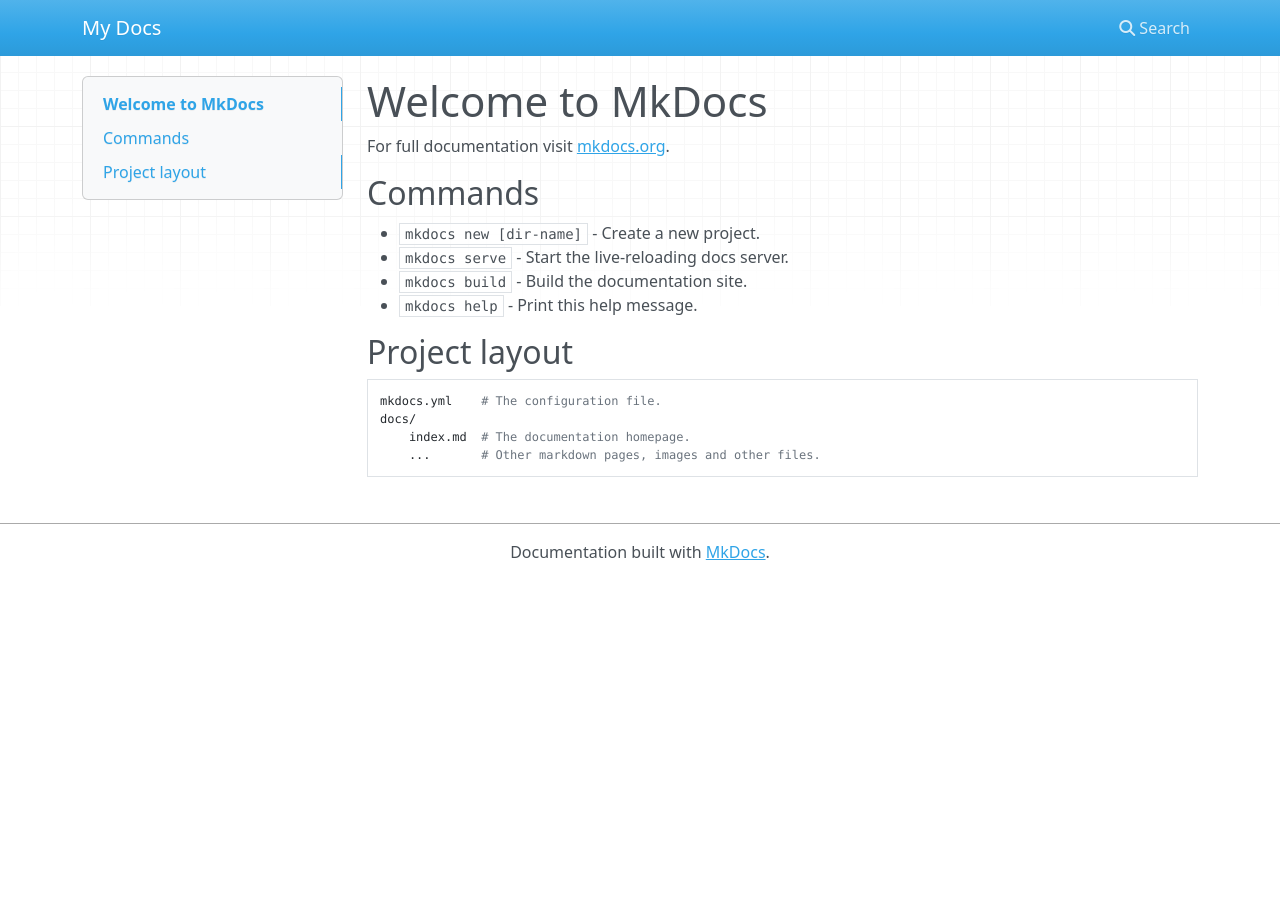
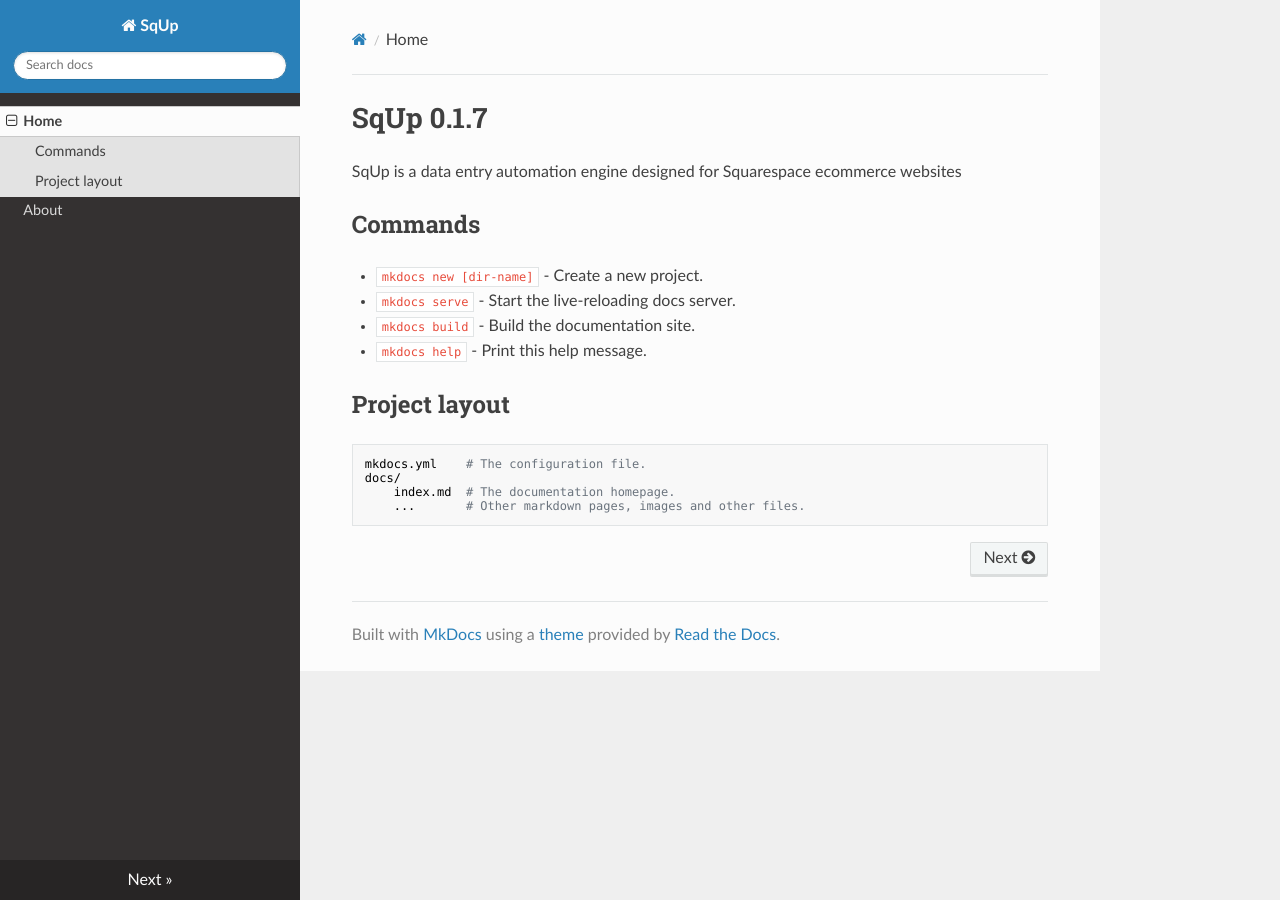
Before and after one commit to Ninjaura314/squp, an MkDocs documentation site: the page built from docs/index.md, in a window 1280 px wide. Built offline with MkDocs 1.6.1, drawn with Linux system fonts in a browser that asks for light colours; nearby versions of some CDN libraries.

Commit message:
8/24/19: - Added more documentation and a build file

```diff
--- a/docs/index.md
+++ b/docs/index.md
@@ -1,6 +1,6 @@
-# Welcome to MkDocs
+# SqUp 0.1.7
 
-For full documentation visit [mkdocs.org](https://mkdocs.org).
+SqUp is a data entry automation engine designed for Squarespace ecommerce websites
 
 ## Commands
 
--- a/mkdocs.yml
+++ b/mkdocs.yml
@@ -1 +1,5 @@
-site_name: My Docs
+site_name: SqUp
+nav:
+  - Home: index.md
+  - About: about.md
+theme: readthedocs
```
Also changed, not shown: docs/about.md (added, +7 -0 lines), 2 other files.
